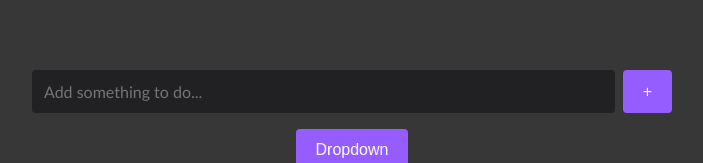
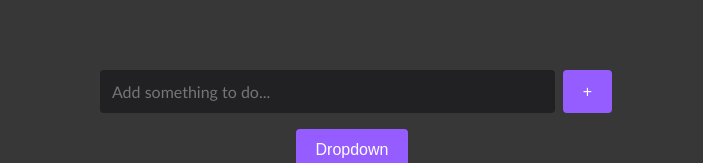
Before and after one commit to dren02/NewsNest, a React (Vite) app: page / in a window 1280 px wide. Shown: the part 147-310 px from the top of the page, without its empty margins (288-991 px from the left). Built offline with nearby package versions, Linux system fonts and the light colour scheme; no server answers.

Commit message:
add additional styling when box is checked

```diff
--- a/src/NewTodo.css
+++ b/src/NewTodo.css
@@ -40,6 +40,7 @@ h1 {
   color: rgb(242, 242, 242);
   font-family: 'Gill Sans', 'Gill Sans MT', Calibri, 'Trebuchet MS', sans-serif;
   margin-right: 0.5rem;
+  margin-left: 0.5rem;
 }
 
 .new-todo:focus {
--- a/src/NewTodo.jsx
+++ b/src/NewTodo.jsx
@@ -1,4 +1,5 @@
 import React, { useState } from 'react';
+import './NewTodo.css'
 
 function NewTodo({ onCreate }) {
   const [newTodo, setNewTodo] = useState('');
--- a/src/Todo.css
+++ b/src/Todo.css
@@ -123,6 +123,10 @@ p {
   border-bottom: none;
 }
 
+input[type="checkbox"]:checked + p {
+  text-decoration: line-through;
+}
+
 @media only screen and (max-width: 730px) {
   #newTodoForm {
     padding-left: 3rem;
```
